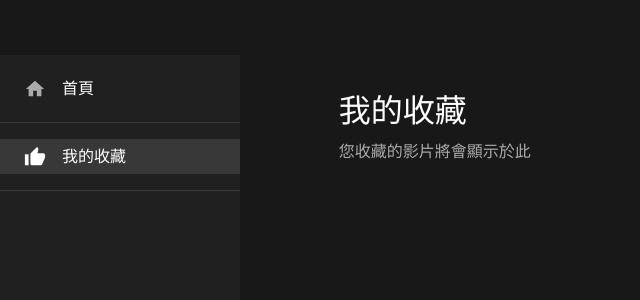
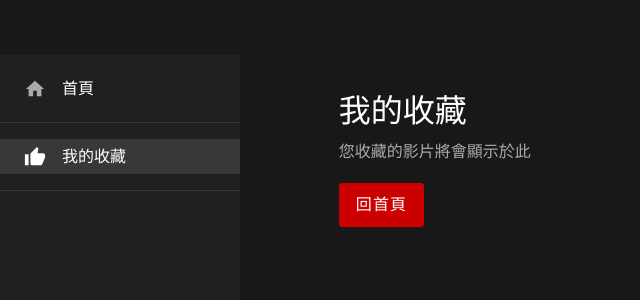
Before and after one commit to WilsonLawler/react-video, a React (Create React App) app: page /react-video/feed/liked_videos in a window 1280 px wide. Shown: the top 300 px of the page, without its empty margins (0-640 px from the left). Built offline with nearby package versions, Linux system fonts and the light colour scheme; what moment-duration-format would draw is missing.

Commit message:
update file

```diff
--- a/src/pages/LikedVideos.js
+++ b/src/pages/LikedVideos.js
@@ -1,6 +1,7 @@
 import React from "react";
 import { Link } from "react-router-dom";
 import { connect } from "react-redux";
+import Button from '../styles/Button';
 import { StyledTrending } from "./Trending";
 import TrendingCard from "../components/TrendingCard";
 import { getLikedVideos, getVideo } from "../actions";
@@ -13,9 +14,14 @@ const LikedVideos = ({ isFetching, videos, getLikedVideos }) => {
       <h2>我的收藏</h2>
 
       {videos?.length === 0 && (
-        <p className="secondary">
-          您收藏的影片將會顯示於此
+        <>
+          <p className="secondary">
+            您收藏的影片將會顯示於此
         </p>
+          <Link to='/1'>
+            <Button>回首頁</Button>
+          </Link>
+        </>
       )}
 
       {videos.map((video) => (
```
